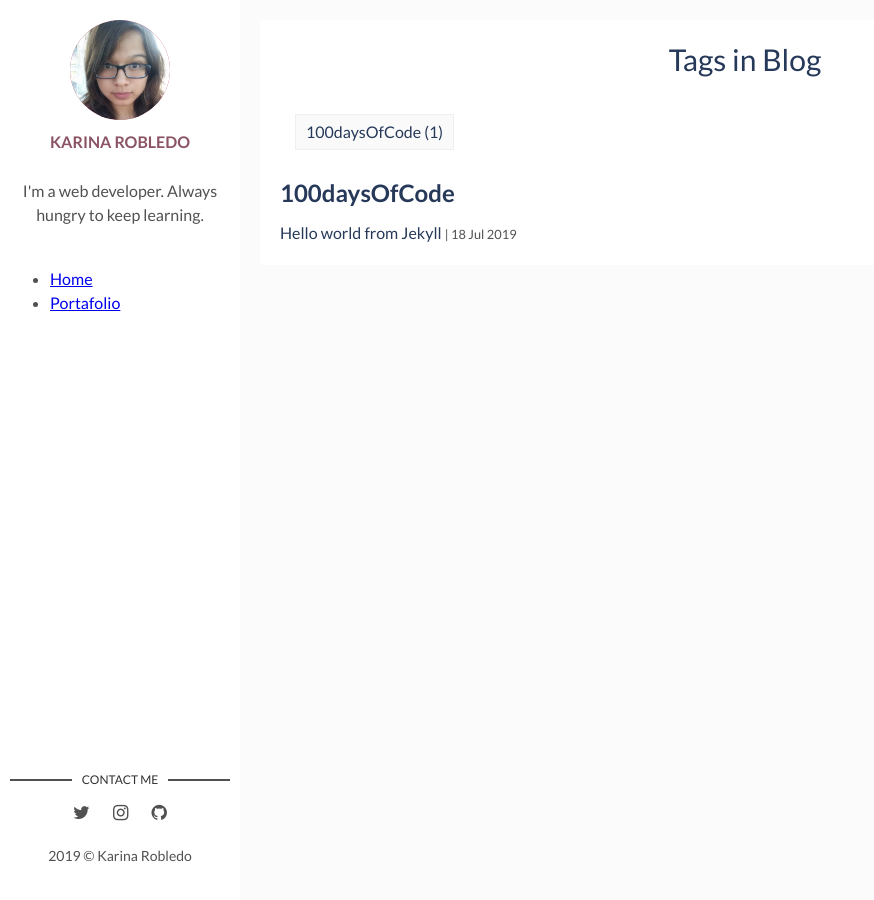
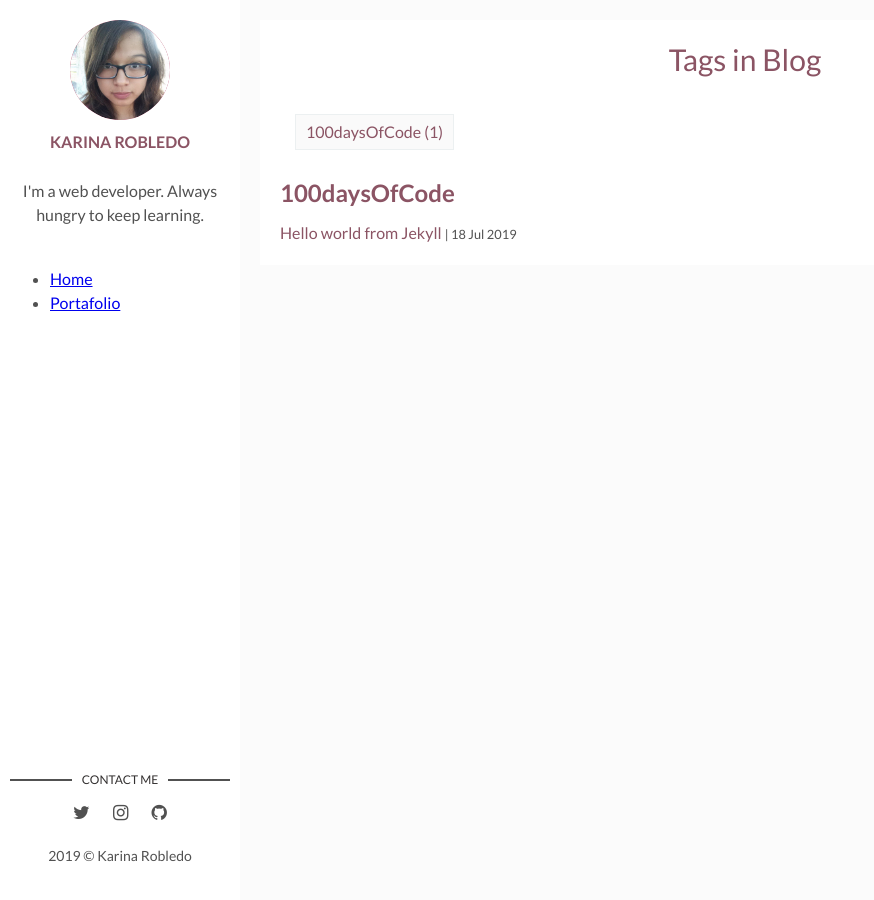
Before and after one commit to robledokari/historias, a Jekyll site: the page built from tags.html, in a window 1280 px wide. Shown: the whole page, without its empty margins (0-874 px from the left). Built offline with Jekyll 4.4.1, drawn with Linux system fonts in a browser that asks for light colours.

Commit message:
changed colors

```diff
--- a/assets/css/main.css
+++ b/assets/css/main.css
@@ -1283,7 +1283,7 @@ a.newer-posts:hover {
   margin-left: 5px;
   color: #8B5464;
   text-transform: uppercase;
-  border: 1px solid #263959;
+  border: 1px solid #8B5464;
 }
 
 .page-footer .page-tag a:hover {
@@ -1301,11 +1301,11 @@ a.newer-posts:hover {
   font-size: 30px;
   text-align: center;
   line-height: 1.3;
-  color: #263959;
+  color: #8B5464;
 }
 
 .blog-tags h2 {
-  color: #263959;
+  color: #8B5464;
   margin: 10px 0;
 }
 
@@ -1322,7 +1322,7 @@ a.newer-posts:hover {
 
 .tags li a {
   text-decoration: none;
-  color: #263959;
+  color: #8B5464;
   display: inline-block;
   padding: 5px 10px;
   border: 1px solid #ecf0f1;
@@ -1338,7 +1338,7 @@ a.newer-posts:hover {
 
 .tag-list span a {
   text-decoration: none;
-  color: #263959;
+  color: #8B5464;
 }
 
 .tag-list span a:hover {
```
